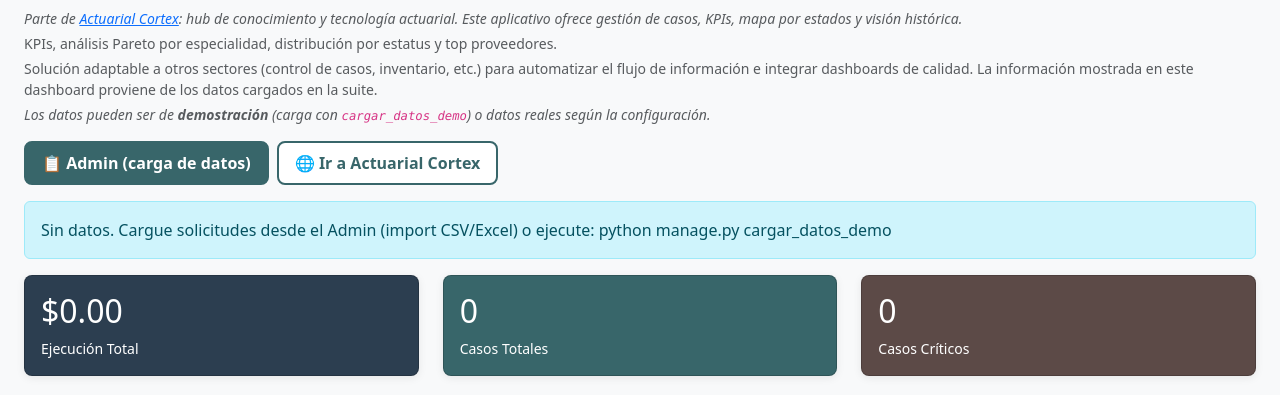
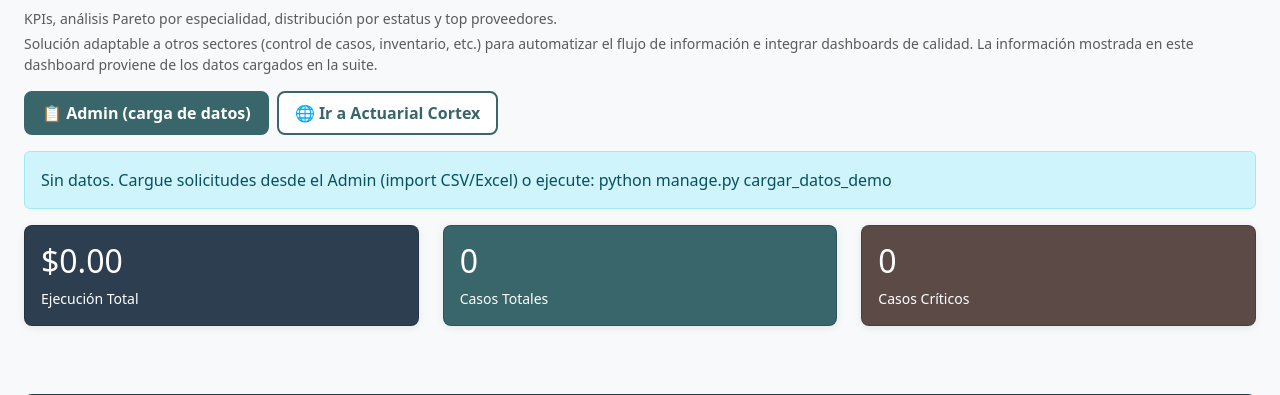
Before and after one commit to angelucv/actuarial-cortex-suite-gestion-social, a Django app: page /dashboard/ in a window 1280 px wide. Shown: the part 220-615 px from the top of the page. Run offline with Django 4.2, Linux system fonts and the light colour scheme; data that the repository does not hold is empty; some libraries are stand-ins or nearby versions.

Commit message:
Dashboard: quitar frases sobre cargar_datos_demo y Parte de Actuarial Cortex
Made-with: Cursor

```diff
--- a/gestion_social/templates/dashboard.html
+++ b/gestion_social/templates/dashboard.html
@@ -58,10 +58,8 @@
     <div class="row mb-3">
         <div class="col-12">
             <h3 class="fw-bold mb-2" style="color: #38666A;">Tablero de Gestión Social de Actuarial Cortex</h3>
-            <p class="text-muted small mb-0"><em>Parte de <a href="{{ cortex_site_url }}" target="_blank" rel="noopener">Actuarial Cortex</a>: hub de conocimiento y tecnología actuarial. Este aplicativo ofrece gestión de casos, KPIs, mapa por estados y visión histórica.</em></p>
             <p class="text-muted small mb-0 mt-1">KPIs, análisis Pareto por especialidad, distribución por estatus y top proveedores.</p>
             <p class="text-muted small mb-0 mt-1">Solución adaptable a otros sectores (control de casos, inventario, etc.) para automatizar el flujo de información e integrar dashboards de calidad. La información mostrada en este dashboard proviene de los datos cargados en la suite.</p>
-            <p class="text-muted small mb-0 mt-1"><em>Los datos pueden ser de <strong>demostración</strong> (carga con <code>cargar_datos_demo</code>) o datos reales según la configuración.</em></p>
         </div>
     </div>
     <div class="row mb-3">
```
